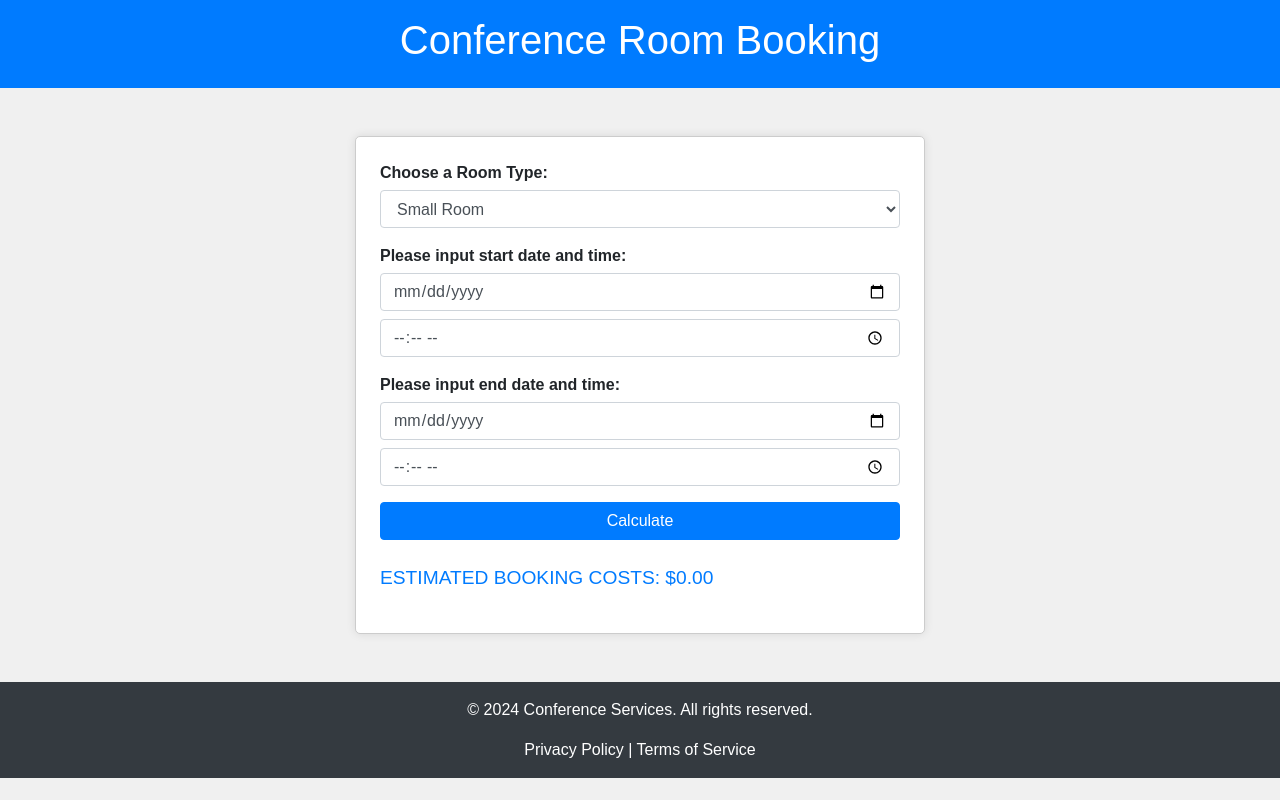
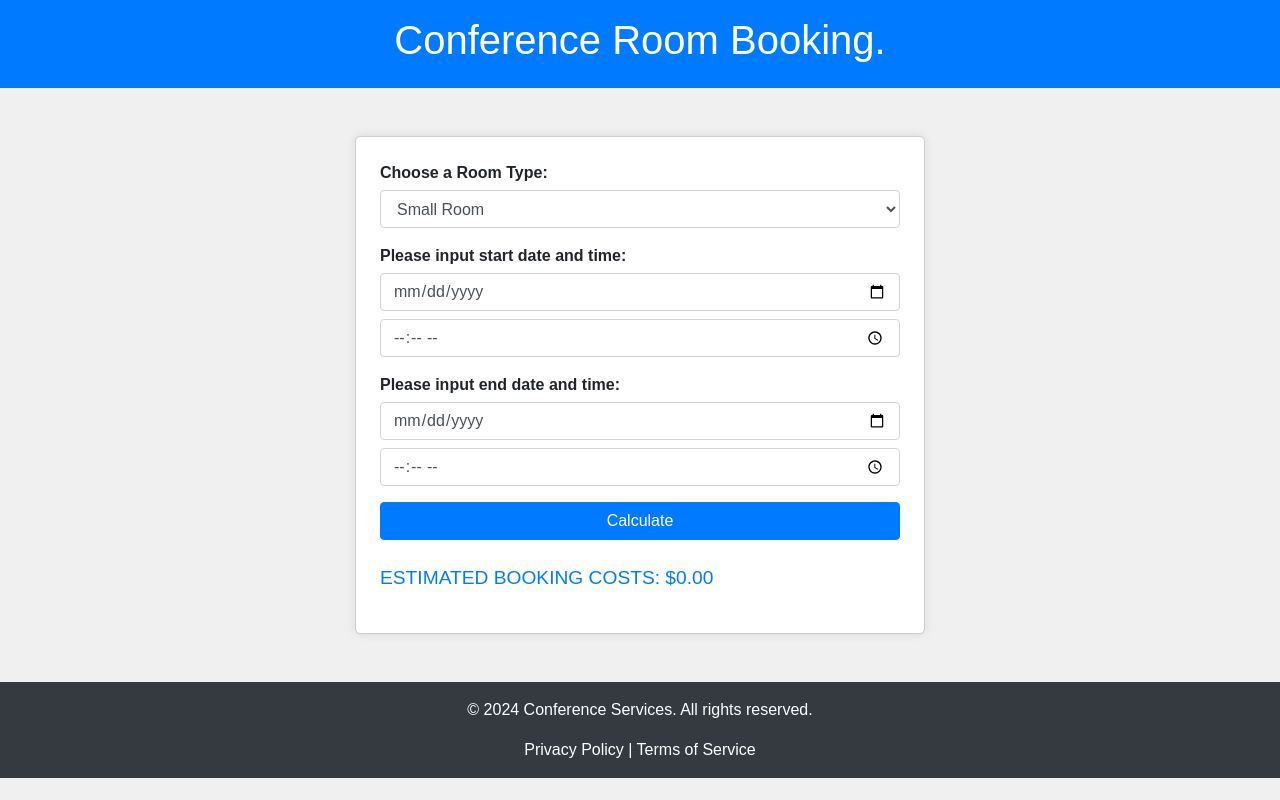
Before and after one commit to Muntasir101/Conference-Room-Booking, a plain HTML site: page index.html in a window 1280 px wide. Drawn offline with nearby package versions, Linux system fonts and the light colour scheme.

Commit message:
Change Title

```diff
--- a/index.html
+++ b/index.html
@@ -11,7 +11,7 @@
 <body>
     <header class="bg-primary text-white text-center py-3">
         <div class="container">
-            <h1>Conference Room Booking</h1>
+            <h1>Conference Room Booking.</h1>
         </div>
     </header>
 
```
